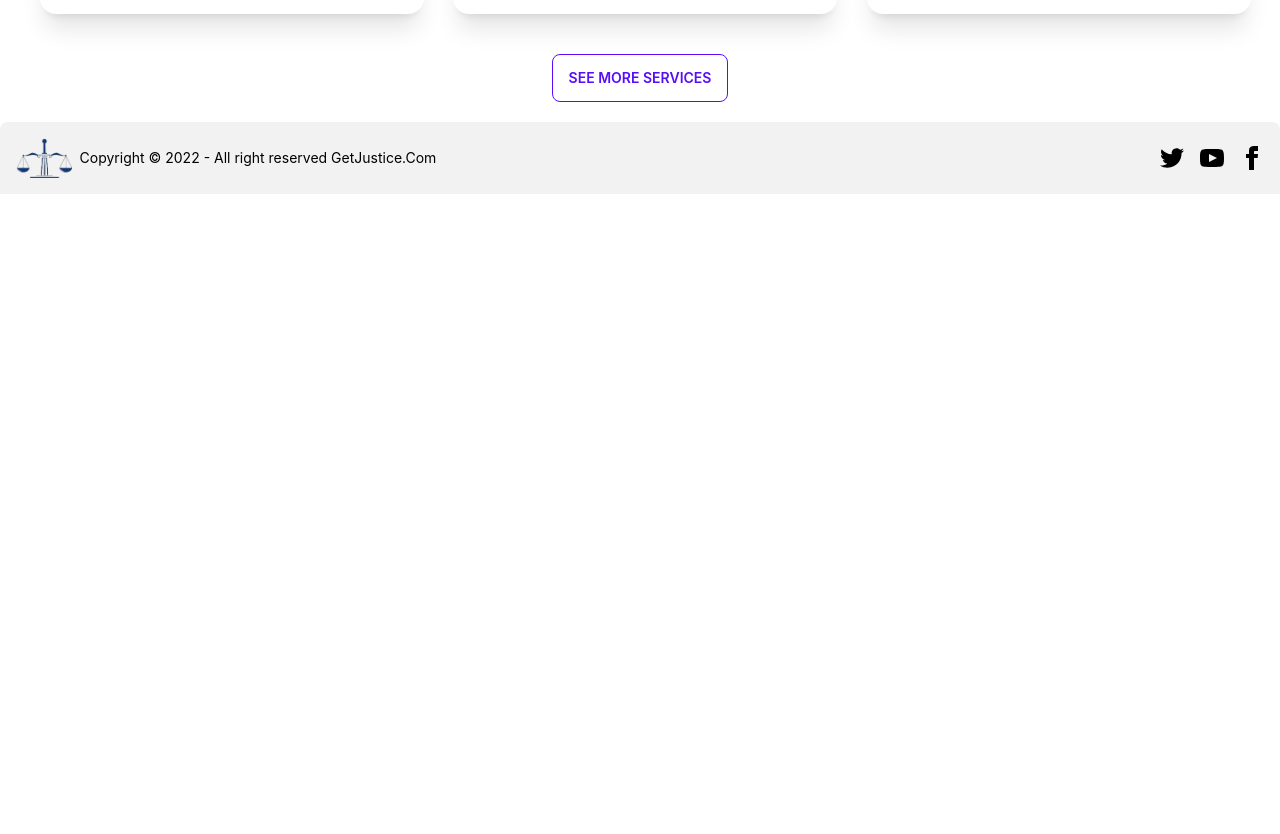
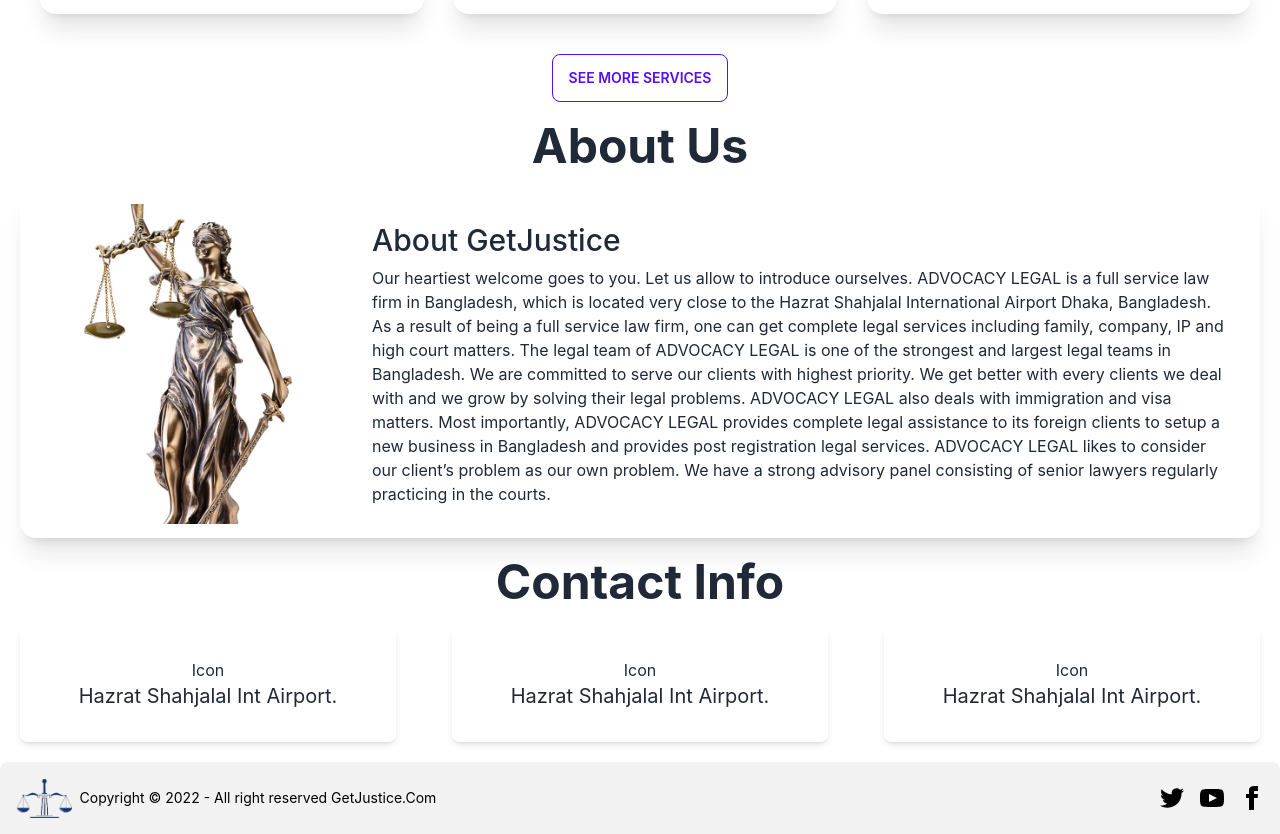
Before and after one commit to iamtanjil/get-justice, a React (Create React App) app: page / in a window 1280 px wide. Shown: the part 1202-2036 px from the top of the page. Before the commit the page ends 1396 px from the top, so only its background shows below. Built offline with nearby package versions, Linux system fonts and the light colour scheme.

Commit message:
About Section Complete

```diff
--- /dev/null
+++ b/src/Pages/Home/About/About.js
@@ -0,0 +1,20 @@
+import React from 'react';
+import img from '../../../assests/about.png'
+
+const About = () => {
+    return (
+        <div>
+            <h2 className='text-5xl text-center font-bold'>About Us</h2>
+            <div className="card lg:card-side bg-base-100 shadow-xl m-5">
+                <figure><img src={img} alt="Album"className='lg:h-80 lg:w-80' /></figure>
+                <div className="card-body w-96">
+                    <h2 className="card-title text-3xl font-medium">About GetJustice</h2>
+                    <p>Our heartiest welcome goes to you. Let us allow to introduce ourselves. ADVOCACY LEGAL is a full service law firm in Bangladesh, which is located very close to the Hazrat Shahjalal International Airport Dhaka, Bangladesh. As a result of being a full service law firm, one can get complete legal services including family, company, IP and high court matters. The legal team of ADVOCACY LEGAL is one of the strongest and largest legal teams in Bangladesh. We are committed to serve our clients with highest priority. We get better with every clients we deal with and we grow by solving their legal problems. ADVOCACY LEGAL also deals with immigration and visa matters. Most importantly, ADVOCACY LEGAL provides complete legal assistance to its foreign clients to setup a new business in Bangladesh and provides post registration legal services. ADVOCACY LEGAL likes to consider our client’s problem as our own problem. We have a strong advisory panel consisting of senior lawyers regularly practicing in the courts.</p>
+
+                </div>
+            </div>
+        </div>
+    );
+};
+
+export default About;
--- /dev/null
+++ b/src/Pages/Home/Contact/Contact.js
@@ -0,0 +1,37 @@
+import React from 'react';
+
+const Contact = () => {
+    return (
+        <div>
+            <h2 className='text-5xl text-center font-bold'>Contact Info</h2>
+            <div className='grid grid-cols-3 gap-4'>
+                <div className='shadow-md rounded-lg m-5 p-8'>
+                    <div className='flex justify-center'>
+                        Icon
+                    </div>
+                    <div className='flex justify-center'>
+                        <h2 className="text-xl">Hazrat Shahjalal Int Airport.</h2>
+                    </div>
+                </div>
+                <div className='shadow-md rounded-lg m-5 p-8'>
+                    <div className='flex justify-center'>
+                        Icon
+                    </div>
+                    <div className='flex justify-center'>
+                        <h2 className="text-xl">Hazrat Shahjalal Int Airport.</h2>
+                    </div>
+                </div>
+                <div className='shadow-md rounded-lg m-5 p-8'>
+                    <div className='flex justify-center'>
+                        Icon
+                    </div>
+                    <div className='flex justify-center'>
+                        <h2 className="text-xl">Hazrat Shahjalal Int Airport.</h2>
+                    </div>
+                </div>
+            </div>
+        </div>
+    );
+};
+
+export default Contact;
--- a/src/Pages/Home/Home/Home.js
+++ b/src/Pages/Home/Home/Home.js
@@ -1,5 +1,7 @@
 import React from 'react';
+import About from '../About/About';
 import Banner from '../Banner/Banner';
+import Contact from '../Contact/Contact';
 import Services from '../Services/Services';
 
 const Home = () => {
@@ -7,6 +9,8 @@
         <div>
             <Banner></Banner>
             <Services></Services>
+            <About></About>
+            <Contact></Contact>
         </div>
     );
 };
```
Also changed, not shown: src/assests/about.png (added).
